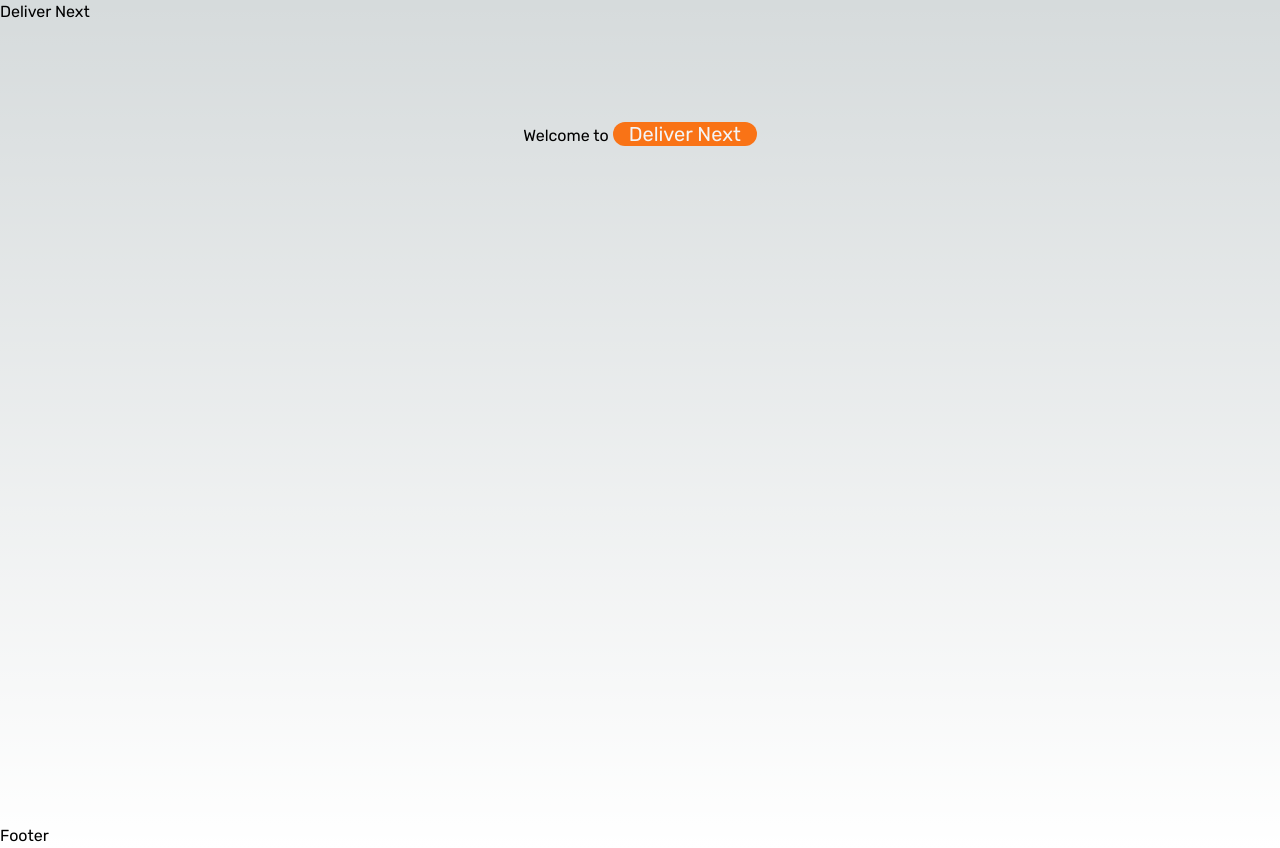
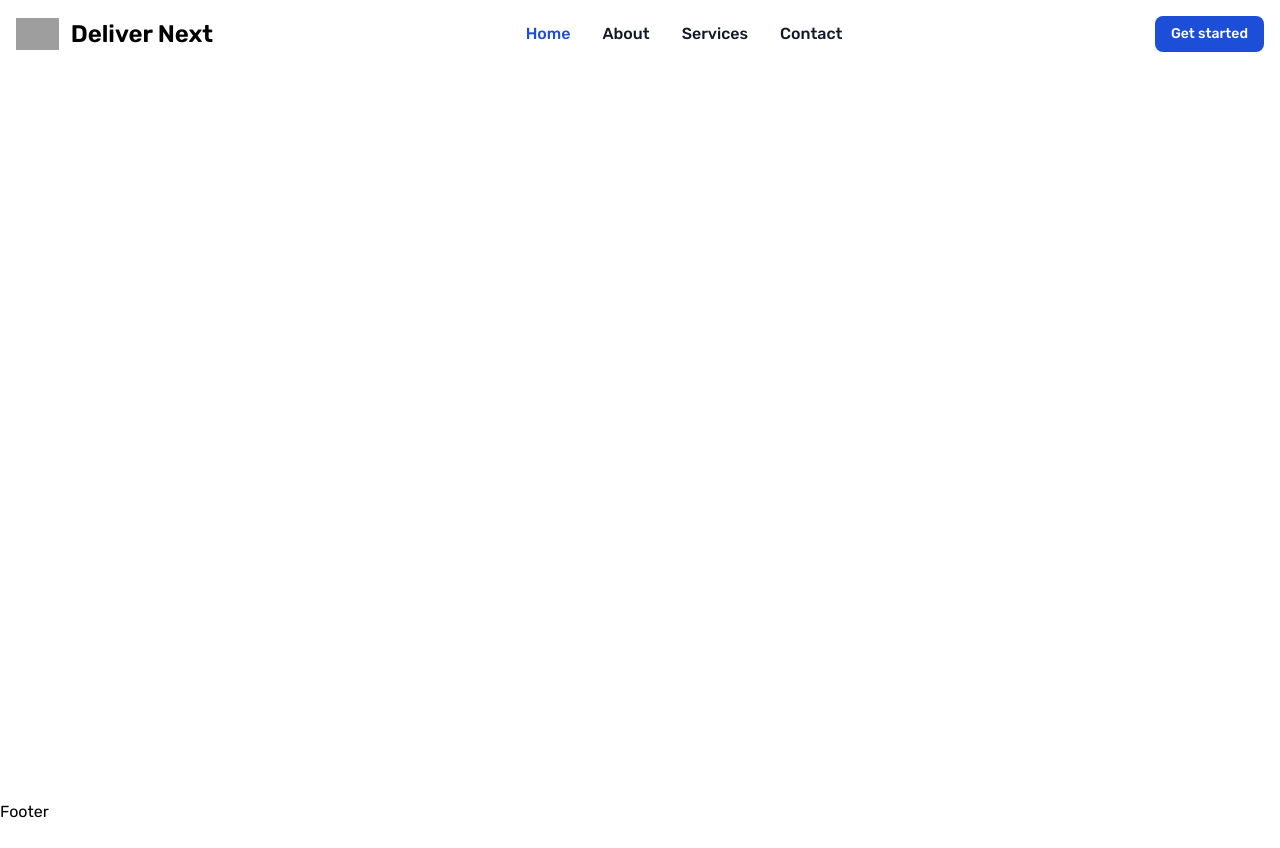
Before and after one commit to mutebinuhu/delivernext, a Next.js app: page / in a window 1280 px wide. After the commit the page ends 824 px from the top, so only its background shows below. Built offline with nearby package versions, Linux system fonts and the light colour scheme; grey boxes are pictures that could not be loaded.

Commit message:
chore: add The navbar

```diff
--- a/app/components/NavBar.js
+++ b/app/components/NavBar.js
@@ -3,40 +3,43 @@ import React from 'react';
 const NavBar = () => {
     return (
 
-        <nav className="bg-white border-gray-200 dark:bg-gray-900">
-            <div className="max-w-screen-xl flex flex-wrap items-center justify-between mx-auto p-4">
-                <a href="https://flowbite.com/" className="flex items-center">
-                    <img src="https://flowbite.com/docs/images/logo.svg" className="h-8 mr-3" alt="Flowbite Logo" />
-                    <span className="self-center text-2xl font-semibold whitespace-nowrap dark:text-white">Flowbite</span>
+
+        <nav class="bg-white border-gray-200 dark:bg-gray-900">
+            <div class="max-w-screen-xl flex flex-wrap items-center justify-between mx-auto p-4">
+                <a href="https://flowbite.com/" class="flex items-center">
+                    <img src="https://flowbite.com/docs/images/logo.svg" class="h-8 mr-3" alt="Flowbite Logo" />
+                    <span class="self-center text-2xl font-semibold whitespace-nowrap dark:text-white">Deliver Next</span>
                 </a>
-                <button data-collapse-toggle="navbar-default" type="button" class="inline-flex items-center p-2 w-10 h-10 justify-center text-sm text-gray-500 rounded-lg md:hidden hover:bg-gray-100 focus:outline-none focus:ring-2 focus:ring-gray-200 dark:text-gray-400 dark:hover:bg-gray-700 dark:focus:ring-gray-600" aria-controls="navbar-default" aria-expanded="false">
-                    <span class="sr-only">Open main menu</span>
-                    <svg class="w-5 h-5" aria-hidden="true" xmlns="http://www.w3.org/2000/svg" fill="none" viewBox="0 0 17 14">
-                        <path stroke="currentColor" stroke-linecap="round" stroke-linejoin="round" stroke-width="2" d="M1 1h15M1 7h15M1 13h15" />
-                    </svg>
-                </button>
-                <div className="hidden w-full md:block md:w-auto" id="navbar-default">
-                    <ul className="font-medium flex flex-col p-4 md:p-0 mt-4 border border-gray-100 rounded-lg bg-gray-50 md:flex-row md:space-x-8 md:mt-0 md:border-0 md:bg-white dark:bg-gray-800 md:dark:bg-gray-900 dark:border-gray-700">
+                <div class="flex md:order-2">
+                    <button type="button" class="text-white bg-blue-700 hover:bg-blue-800 focus:ring-4 focus:outline-none focus:ring-blue-300 font-medium rounded-lg text-sm px-4 py-2 text-center mr-3 md:mr-0 dark:bg-blue-600 dark:hover:bg-blue-700 dark:focus:ring-blue-800">Get started</button>
+
+                    <button data-collapse-toggle="navbar-cta" type="button" class="inline-flex items-center p-2 w-10 h-10 justify-center text-sm text-gray-500 rounded-lg md:hidden hover:bg-gray-100 focus:outline-none focus:ring-2 focus:ring-gray-200 dark:text-gray-400 dark:hover:bg-gray-700 dark:focus:ring-gray-600" aria-controls="navbar-cta" aria-expanded="false">
+                        <span class="sr-only">Open main menu</span>
+                        <svg class="w-5 h-5" aria-hidden="true" xmlns="http://www.w3.org/2000/svg" fill="none" viewBox="0 0 17 14">
+                            <path stroke="currentColor" stroke-linecap="round" stroke-linejoin="round" stroke-width="2" d="M1 1h15M1 7h15M1 13h15" />
+                        </svg>
+                    </button>
+                </div>
+                <div class="items-center justify-between hidden w-full md:flex md:w-auto md:order-1" id="navbar-cta">
+                    <ul class="flex flex-col font-medium p-4 md:p-0 mt-4 border border-gray-100 rounded-lg bg-gray-50 md:flex-row md:space-x-8 md:mt-0 md:border-0 md:bg-white dark:bg-gray-800 md:dark:bg-gray-900 dark:border-gray-700">
                         <li>
-                            <a href="#" className="block py-2 pl-3 pr-4 text-white bg-blue-700 rounded md:bg-transparent md:text-blue-700 md:p-0 dark:text-white md:dark:text-blue-500" aria-current="page">Home</a>
+                            <a href="#" class="block py-2 pl-3 pr-4 text-white bg-blue-700 rounded md:bg-transparent md:text-blue-700 md:p-0 md:dark:text-blue-500" aria-current="page">Home</a>
                         </li>
                         <li>
-                            <a href="#" className="block py-2 pl-3 pr-4 text-gray-900 rounded hover:bg-gray-100 md:hover:bg-transparent md:border-0 md:hover:text-blue-700 md:p-0 dark:text-white md:dark:hover:text-blue-500 dark:hover:bg-gray-700 dark:hover:text-white md:dark:hover:bg-transparent">About</a>
+                            <a href="#" class="block py-2 pl-3 pr-4 text-gray-900 rounded hover:bg-gray-100 md:hover:bg-transparent md:hover:text-blue-700 md:p-0 md:dark:hover:text-blue-500 dark:text-white dark:hover:bg-gray-700 dark:hover:text-white md:dark:hover:bg-transparent dark:border-gray-700">About</a>
                         </li>
                         <li>
-                            <a href="#" className="block py-2 pl-3 pr-4 text-gray-900 rounded hover:bg-gray-100 md:hover:bg-transparent md:border-0 md:hover:text-blue-700 md:p-0 dark:text-white md:dark:hover:text-blue-500 dark:hover:bg-gray-700 dark:hover:text-white md:dark:hover:bg-transparent">Services</a>
+                            <a href="#" class="block py-2 pl-3 pr-4 text-gray-900 rounded hover:bg-gray-100 md:hover:bg-transparent md:hover:text-blue-700 md:p-0 md:dark:hover:text-blue-500 dark:text-white dark:hover:bg-gray-700 dark:hover:text-white md:dark:hover:bg-transparent dark:border-gray-700">Services</a>
                         </li>
                         <li>
-                            <a href="#" className="block py-2 pl-3 pr-4 text-gray-900 rounded hover:bg-gray-100 md:hover:bg-transparent md:border-0 md:hover:text-blue-700 md:p-0 dark:text-white md:dark:hover:text-blue-500 dark:hover:bg-gray-700 dark:hover:text-white md:dark:hover:bg-transparent">Pricing</a>
-                        </li>
-                        <li>
-                            <a href="#" className="block py-2 pl-3 pr-4 text-gray-900 rounded hover:bg-gray-100 md:hover:bg-transparent md:border-0 md:hover:text-blue-700 md:p-0 dark:text-white md:dark:hover:text-blue-500 dark:hover:bg-gray-700 dark:hover:text-white md:dark:hover:bg-transparent">Contact</a>
+                            <a href="#" class="block py-2 pl-3 pr-4 text-gray-900 rounded hover:bg-gray-100 md:hover:bg-transparent md:hover:text-blue-700 md:p-0 md:dark:hover:text-blue-500 dark:text-white dark:hover:bg-gray-700 dark:hover:text-white md:dark:hover:bg-transparent dark:border-gray-700">Contact</a>
                         </li>
                     </ul>
                 </div>
             </div>
         </nav>
 
+
     );
 }
 
--- a/app/globals.css
+++ b/app/globals.css
@@ -15,13 +15,22 @@
     --background-end-rgb: 0, 0, 0;
   }
 }
+/*Primary Color: Dark Blue (#000080)
+ Secondary Color: Light Blue (#add8e6)
+  Accent Color: Navy (#000080) or Sky Blue (#87ceeb)*/
 
+  /*
+
+    3. Red and Gray Palette: Primary Color: Crimson Red (#dc143c) or Dark Red (#8b0000)
+    Secondary Color: Charcoal Gray (#333333) or Slate Gray (#708090)
+    Accent Color: White (#ffffff)
+  */
 body {
+ /*
   color: rgb(var(--foreground-rgb));
-  background: linear-gradient(
-      to bottom,
-      transparent,
-      rgb(var(--background-end-rgb))
-    )
-    rgb(var(--background-start-rgb));
+    background: linear-gradient(to bottom,
+        transparent,
+        rgb(var(--background-end-rgb))) rgb(var(--background-start-rgb));
+
+ */
 }
--- a/app/layout.js
+++ b/app/layout.js
@@ -3,15 +3,14 @@ import { Rubik } from 'next/font/google'
 const rubik = Rubik({ subsets: ['latin'] })
 export const dynamic = "force-dynamic";
 export const metadata = {
-  title: 'Create Next App',
-  description: 'Generated by create next app',
+  title: 'Deliver Next',
+  description: 'Your Best Shipping Platform',
 }
 
 export default function RootLayout({ children }) {
   return (
        <html lang="en">
       <body className={rubik.className}>
-        <h2>Deliver Next</h2>
         {children}
         <footer>
           <h2>Footer</h2>
--- a/app/page.js
+++ b/app/page.js
@@ -1,9 +1,10 @@
 import Image from 'next/image'
+import NavBar from './components/NavBar'
 
 export default function Home() {
   return (
-    <main className="flex min-h-screen flex-col items-center justify-between p-24">
-      <h2>Welcome to <span className='text-2xl bg-orange-500 px-4 text-gray-100 rounded-xl md:text-xl sm:text-xl'> Deliver Next</span></h2>
+    <main className="min-h-screen">
+      <NavBar/>
     </main>
   )
 }
```
